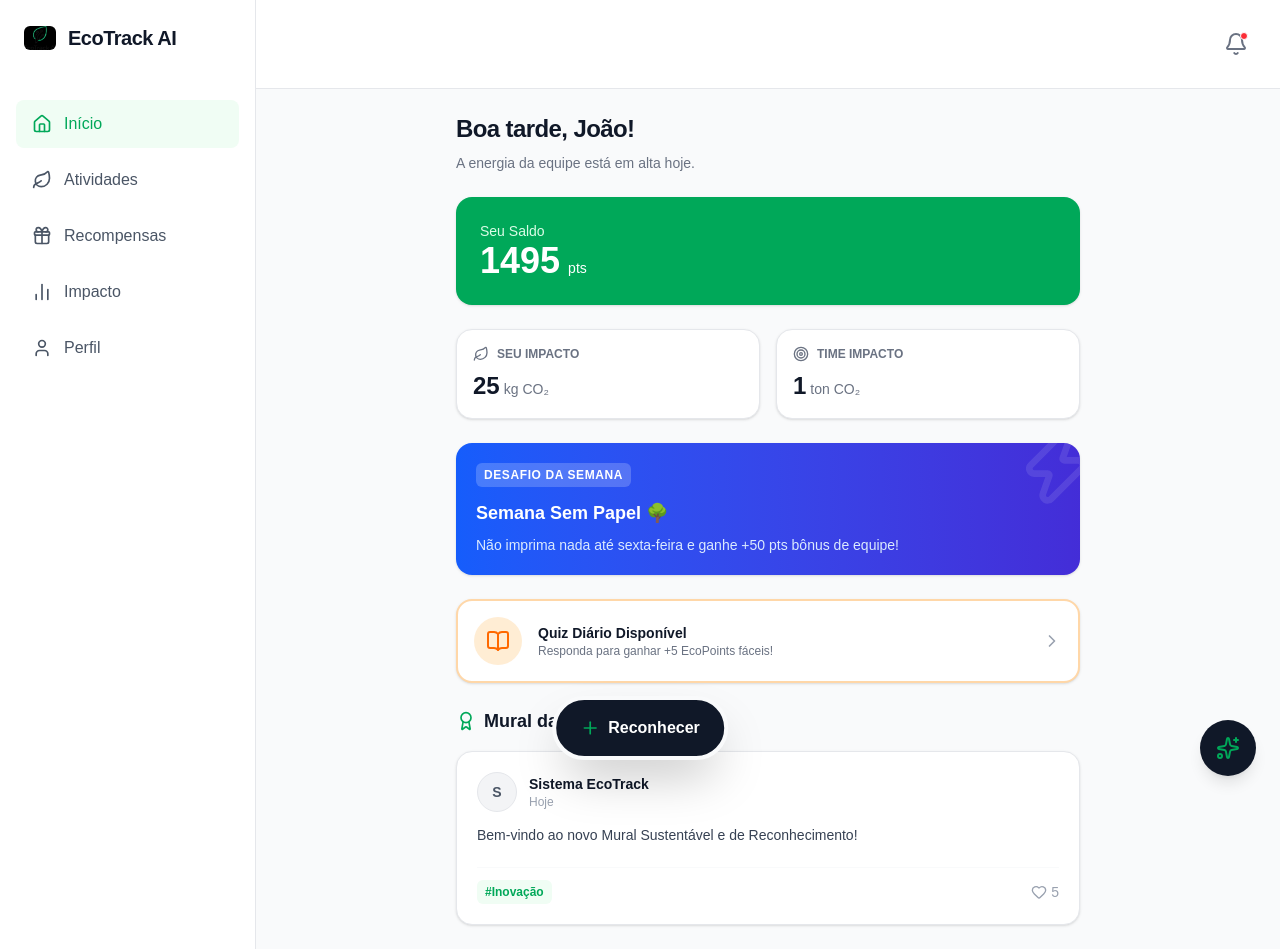
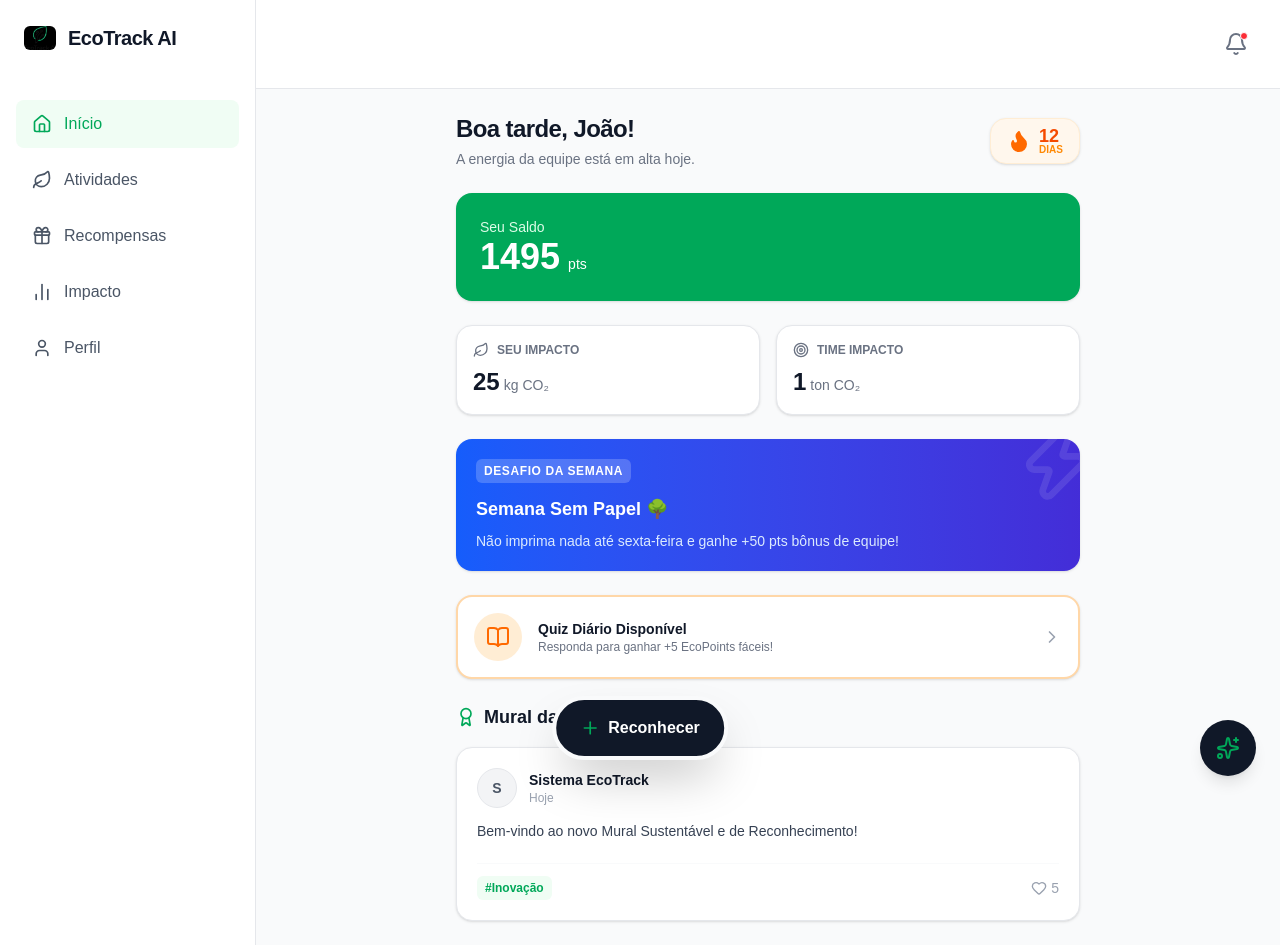
Before and after one commit to willarakaki/ecotrack-frontend, a Next.js app: page /home in a window 1280 px wide. Built offline with nearby package versions, Linux system fonts and the light colour scheme.

Commit message:
feat(gamification): add duolingo-style streaks widget

```diff
--- a/src/app/(dashboard)/home/page.tsx
+++ b/src/app/(dashboard)/home/page.tsx
@@ -2,11 +2,11 @@
 import React, { useState } from "react"
 import { AnimatedNumber } from "@/shared/ui/animated-number"
 import { useEcoStore } from "@/shared/store/use-eco-store"
-import { Leaf, Award, Heart, Target, Plus, Zap, BookOpen, ChevronRight } from "lucide-react"
+import { Leaf, Award, Heart, Target, Plus, Zap, BookOpen, ChevronRight, Flame } from "lucide-react"
 import { Button } from "@/shared/ui/button"
 
 export default function DashboardPage() {
-  const { ecoPoints, individualCarbonSaved, companyCarbonSaved, feed, toggleLikeFeedItem, activeGoal, sendPeerPraise, dailyQuizCompleted, completeDailyQuiz } = useEcoStore()
+  const { ecoPoints, individualCarbonSaved, companyCarbonSaved, feed, toggleLikeFeedItem, activeGoal, sendPeerPraise, dailyQuizCompleted, completeDailyQuiz, streakDays } = useEcoStore()
   const [isPraiseModalOpen, setIsPraiseModalOpen] = useState(false)
   const [isQuizModalOpen, setIsQuizModalOpen] = useState(false)
 
@@ -31,9 +31,19 @@ export default function DashboardPage() {
     <div className="flex flex-col gap-6 p-4 md:p-6 w-full max-w-2xl mx-auto pb-24 relative">
 
       {/* Saudação e Saldo */}
-      <div className="flex flex-col gap-2">
-        <h1 className="text-2xl font-bold text-gray-900 tracking-tight">Boa tarde, João!</h1>
-        <p className="text-sm text-gray-500">A energia da equipe está em alta hoje.</p>
+      <div className="flex items-center justify-between">
+        <div className="flex flex-col gap-1">
+          <h1 className="text-2xl font-bold text-gray-900 tracking-tight">Boa tarde, João!</h1>
+          <p className="text-sm text-gray-500">A energia da equipe está em alta hoje.</p>
+        </div>
+
+        <div className="flex items-center gap-2 bg-orange-50 border border-orange-100 rounded-2xl p-2 px-4 shadow-sm" title="Dias Consecutivos no App">
+          <Flame size={24} className="text-orange-500 fill-orange-500" />
+          <div className="flex flex-col">
+            <span className="text-lg font-bold text-orange-600 leading-none">{streakDays}</span>
+            <span className="text-[10px] uppercase font-bold text-orange-400 leading-none">Dias</span>
+          </div>
+        </div>
       </div>
 
       <div className="bg-[#00a859] rounded-2xl p-6 text-white shadow-sm flex flex-col gap-4">
--- a/src/shared/store/use-eco-store.ts
+++ b/src/shared/store/use-eco-store.ts
@@ -25,6 +25,7 @@ interface EcoStore {
   feed: FeedItem[]
   activeGoal: { name: string; cost: number } | null
   dailyQuizCompleted: boolean
+  streakDays: number
 
   addEcoPoints: (points: number, carbon: number, activityName: string) => void
   redeemReward: (cost: number, rewardName: string) => boolean
@@ -41,6 +42,7 @@ export const useEcoStore = create<EcoStore>((set, get) => ({
   redeemedRewards: [],
   activeGoal: null,
   dailyQuizCompleted: false,
+  streakDays: 12,
   feed: [
     {
       id: "1",
```
